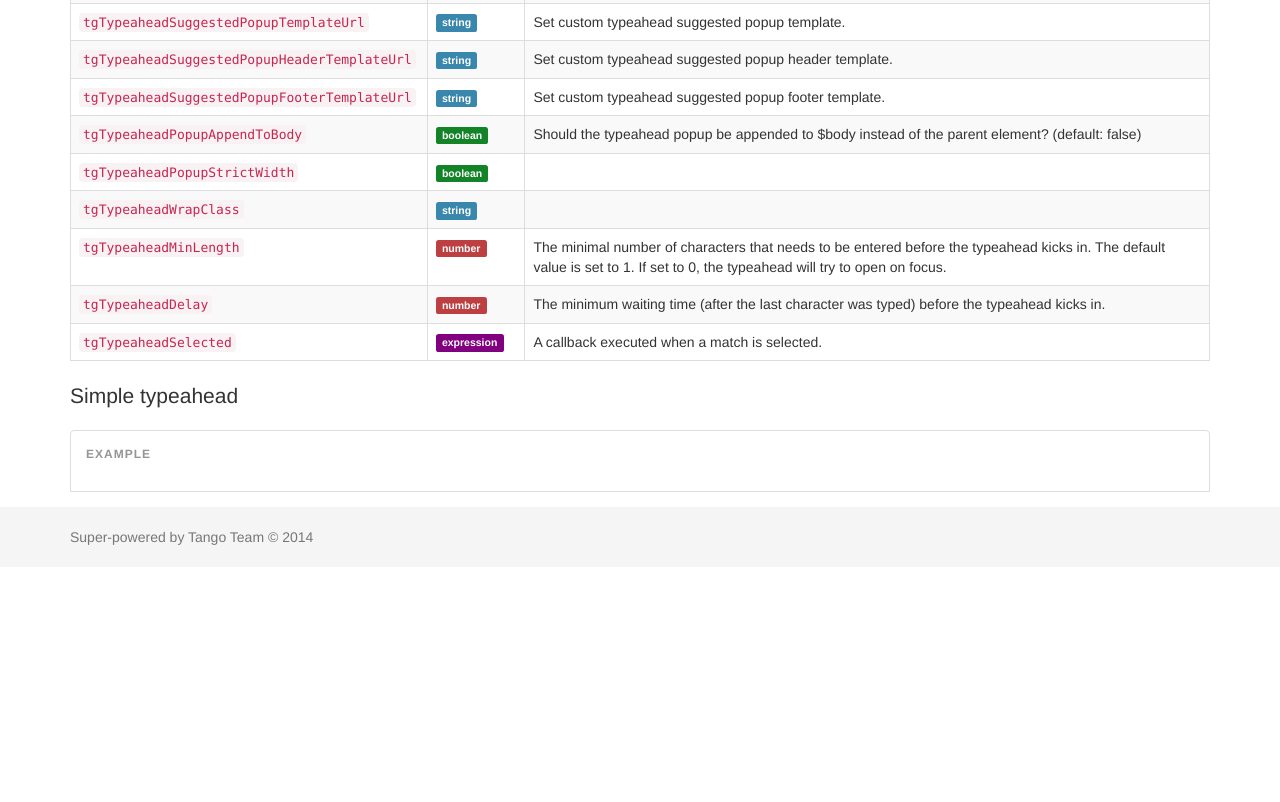
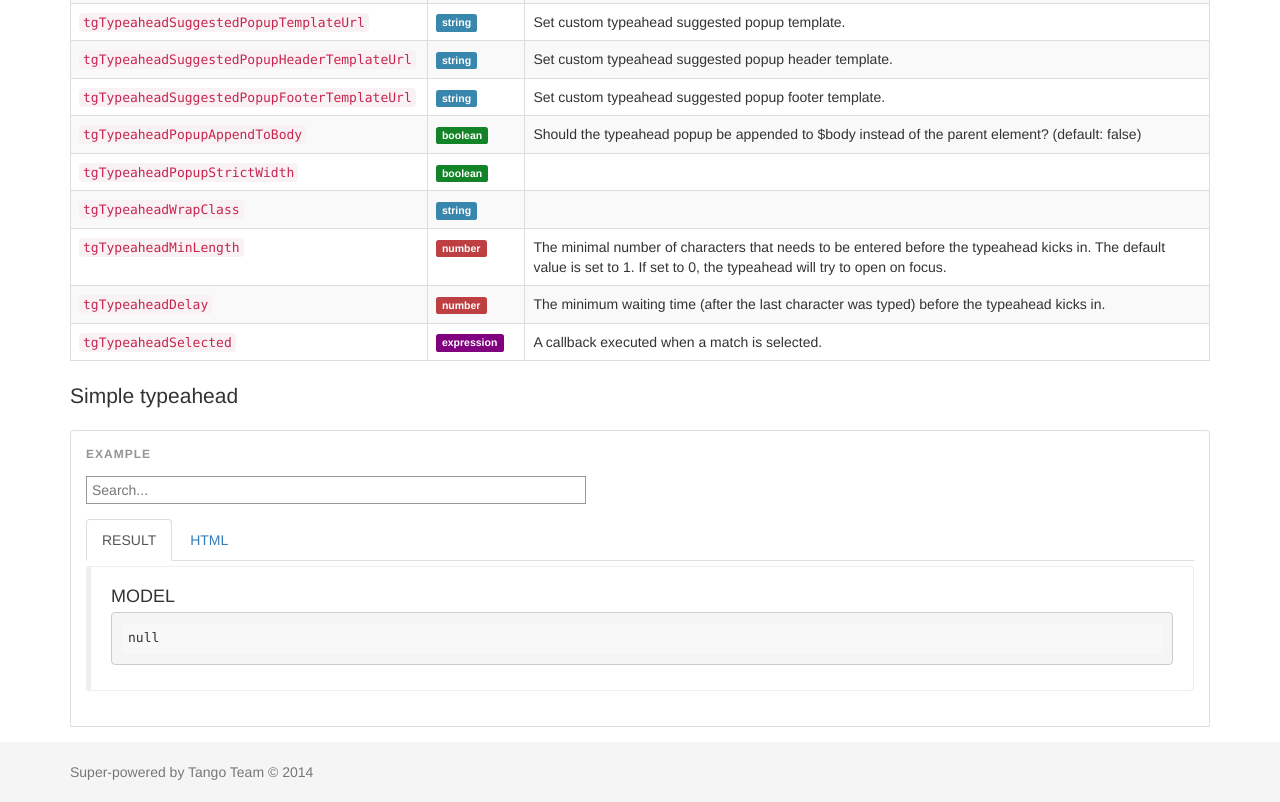
Before and after one commit to felix-wfm/massive-angular, a plain HTML site: page index.html at #/components/tgTypeahead in a window 1280 px wide. Shown: the part 839-1641 px from the top of the page. Before the commit the page ends 1406 px from the top, so only its background shows below. Drawn offline with Linux system fonts and the light colour scheme.

Commit message:
Fix html minifier settings

```diff
--- a/layout/navigation.html
+++ b/layout/navigation.html
@@ -1 +1 @@
-<nav class="navbar navbar-default navbar-fixed-top" role="navigation"><div class="container"><div class="navbar-header"><button type="button" class="navbar-toggle collapsed" data-toggle="collapse" data-target="#navbar" aria-expanded="false" aria-controls="navbar"><span class="sr-only">Toggle navigation</span> <span class="icon-bar"></span> <span class="icon-bar"></span> <span class="icon-bar"></span></button> <a href="#" class="navbar-brand">Massive Angular</a></div><div id="navbar" class="collapse navbar-collapse"><ul class="nav navbar-nav"><li class="dropdown"><a class="dropdown-toggle" data-toggle="dropdown" role="button" aria-expanded="false">Extensions <span class="caret"></span></a><ul class="dropdown-menu" role="menu"><li><a href="#/extensions/tgComponents">tgComponents</a></li></ul></li><li class="dropdown"><a class="dropdown-toggle" data-toggle="dropdown" role="button" aria-expanded="false">Components <span class="caret"></span></a><ul class="dropdown-menu" role="menu"><li><a href="#/components/tgTypeahead">tgTypeahead</a></li><li><a href="#/components/tgDropdown">tgDropdown</a></li><li><a href="#/components/tgTabset">tgTabset</a></li></ul></li></ul></div></div></nav>
+<nav class="navbar navbar-default navbar-fixed-top" role="navigation"><div class="container"><div class="navbar-header"><button type="button" class="navbar-toggle collapsed" data-toggle="collapse" data-target="#navbar" aria-expanded="false" aria-controls="navbar"><span class="sr-only">Toggle navigation</span> <span class="icon-bar"></span> <span class="icon-bar"></span> <span class="icon-bar"></span></button> <a href="#" class="navbar-brand">Massive Angular</a></div><div id="navbar" class="collapse navbar-collapse"><ul class="nav navbar-nav"><li class="dropdown"><a href class="dropdown-toggle" data-toggle="dropdown" role="button" aria-expanded="false">Extensions <span class="caret"></span></a><ul class="dropdown-menu" role="menu"><li><a href="#/extensions/tgComponents">tgComponents</a></li></ul></li><li class="dropdown"><a href class="dropdown-toggle" data-toggle="dropdown" role="button" aria-expanded="false">Components <span class="caret"></span></a><ul class="dropdown-menu" role="menu"><li><a href="#/components/tgTypeahead">tgTypeahead</a></li><li><a href="#/components/tgDropdown">tgDropdown</a></li><li><a href="#/components/tgTabset">tgTabset</a></li></ul></li></ul></div></div></nav>
--- a/view/components/partials/tgTypeahead/example1.html
+++ b/view/components/partials/tgTypeahead/example1.html
@@ -1 +1 @@
-<div tg-typeahead-placeholder="Search..." ng-model="__typeahead.model1"><div tg-typeahead-data-set="result as result.name for result in getResultsAsync($viewValue, $context)"><div tg-typeahead-data-set-item><div class="tg-typeahead__suggestions-group-item-inner clearfix" tg-highlight-html="{{ $term }}"><div class="tg-typeahead__item-right">{{ $match.data.code }}</div><div class="tg-typeahead__item-left tg-typeahead__text-overflow nomargins">{{ $match.data.name }}</div></div></div><div tg-typeahead-data-set-footer><div class="tg-typeahead__suggestions-footer-inner" ng-if="$dataSet.data.noResults">No results for <strong>{{ $term }}</strong></div></div></div></div>
+<div tg-typeahead tg-typeahead-placeholder="Search..." ng-model="__typeahead.model1"><div tg-typeahead-data-set="result as result.name for result in getResultsAsync($viewValue, $context)"><div tg-typeahead-data-set-item><div class="tg-typeahead__suggestions-group-item-inner clearfix" tg-highlight-html="{{ $term }}"><div class="tg-typeahead__item-right">{{ $match.data.code }}</div><div class="tg-typeahead__item-left tg-typeahead__text-overflow nomargins">{{ $match.data.name }}</div></div></div><div tg-typeahead-data-set-footer><div class="tg-typeahead__suggestions-footer-inner" ng-if="$dataSet.data.noResults">No results for <strong>{{ $term }}</strong></div></div></div></div>
--- a/view/components/tgTypeahead.html
+++ b/view/components/tgTypeahead.html
@@ -1 +1 @@
-<div class="page-header"><h1>tgTypeahead</h1></div><p class="lead">Introduction</p><div class="bs-callout bs-callout-info"><p>The Typeahead component is a fast and fully-featured autocomplete library.</p><p>This directive can be used to quickly create elegant typeaheads with any form of text input.</p></div><p class="lead">Attributes</p><div class="table-responsive"><table class="table table-bordered table-striped"><colgroup><col class="col-xs-1"><col class="col-xs-1"><col class="col-xs-7"></colgroup><thead><tr><th>Param</th><th>Type</th><th>Details</th></tr></thead><tbody><tr ng-repeat="attr in control.typeahead.attributes"><td><code>{{ attr.name}}</code></td><td><a class="label type-hint type-hint-{{ attr.type }}">{{ attr.type }}</a></td><td>{{ attr.description }}</td></tr></tbody></table></div><p class="lead">Simple typeahead</p><div class="bs-example"><div ng-include="'/view/components/partials/tgTypeahead/example1.html'"></div><div tg-tabset-active-tab="result"><div tg-tab="result" tg-tab-title="RESULT"><div class="bs-callout bs-callout-success"><h4>MODEL</h4><p language="js" source="toJson(__typeahead.model1)" compile="true"></p></div></div><div tg-tab="html" tg-tab-title="HTML"><div language="xml" include="'/view/components/partials/tgTypeahead/example1.html'"></div></div></div></div>
+<div class="page-header"><h1>tgTypeahead</h1></div><p class="lead">Introduction</p><div class="bs-callout bs-callout-info"><p>The Typeahead component is a fast and fully-featured autocomplete library.</p><p>This directive can be used to quickly create elegant typeaheads with any form of text input.</p></div><p class="lead">Attributes</p><div class="table-responsive"><table class="table table-bordered table-striped"><colgroup><col class="col-xs-1"><col class="col-xs-1"><col class="col-xs-7"></colgroup><thead><tr><th>Param</th><th>Type</th><th>Details</th></tr></thead><tbody><tr ng-repeat="attr in control.typeahead.attributes"><td><code>{{ attr.name}}</code></td><td><a href class="label type-hint type-hint-{{ attr.type }}">{{ attr.type }}</a></td><td>{{ attr.description }}</td></tr></tbody></table></div><p class="lead">Simple typeahead</p><div class="bs-example"><div ng-include="'/view/components/partials/tgTypeahead/example1.html'"></div><div tg-tabset tg-tabset-active-tab="result"><div tg-tab="result" tg-tab-title="RESULT"><div class="bs-callout bs-callout-success"><h4>MODEL</h4><p hljs language="js" source="toJson(__typeahead.model1)" compile="true"></p></div></div><div tg-tab="html" tg-tab-title="HTML"><div hljs language="xml" include="'/view/components/partials/tgTypeahead/example1.html'"></div></div></div></div>
```
